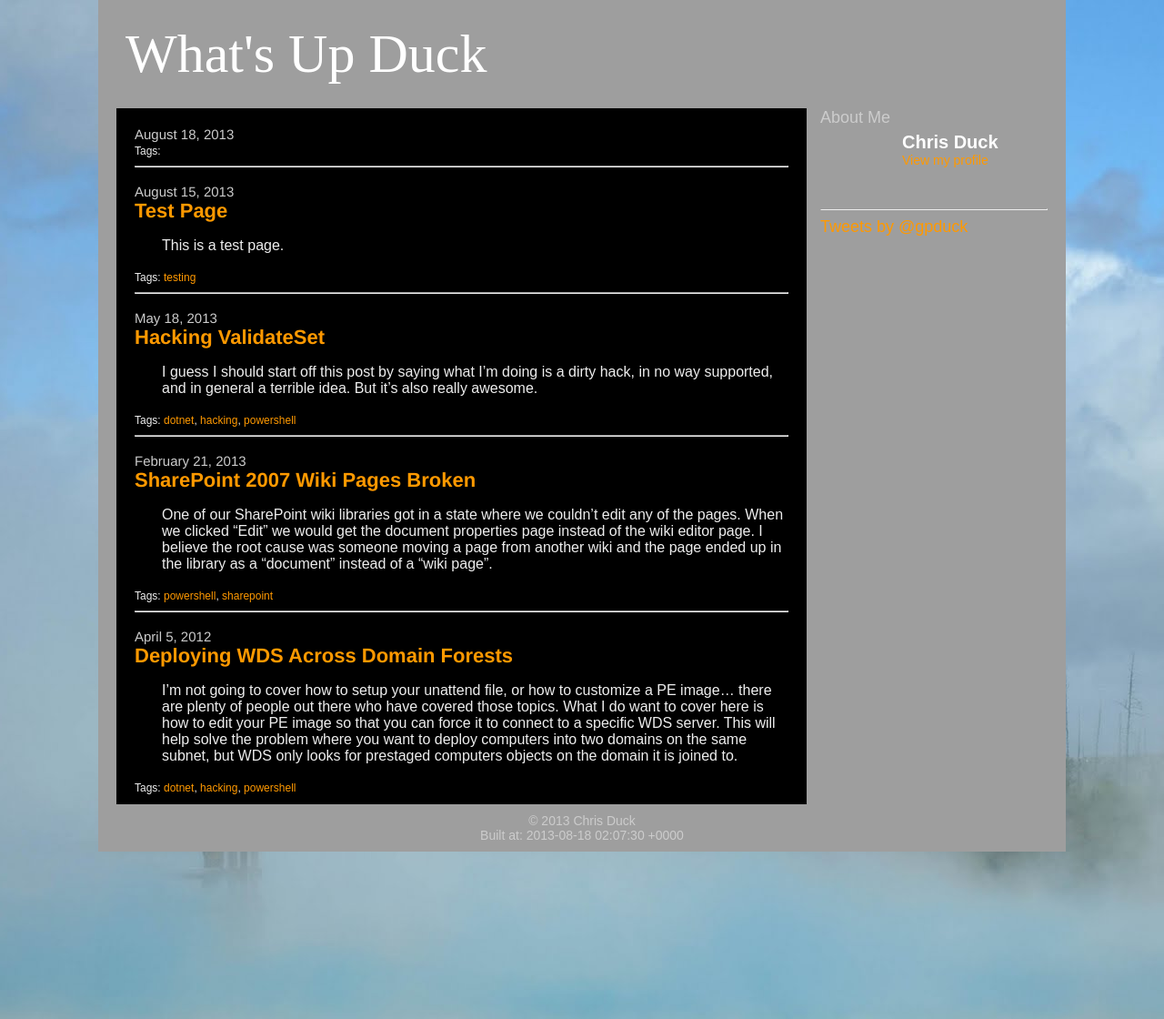
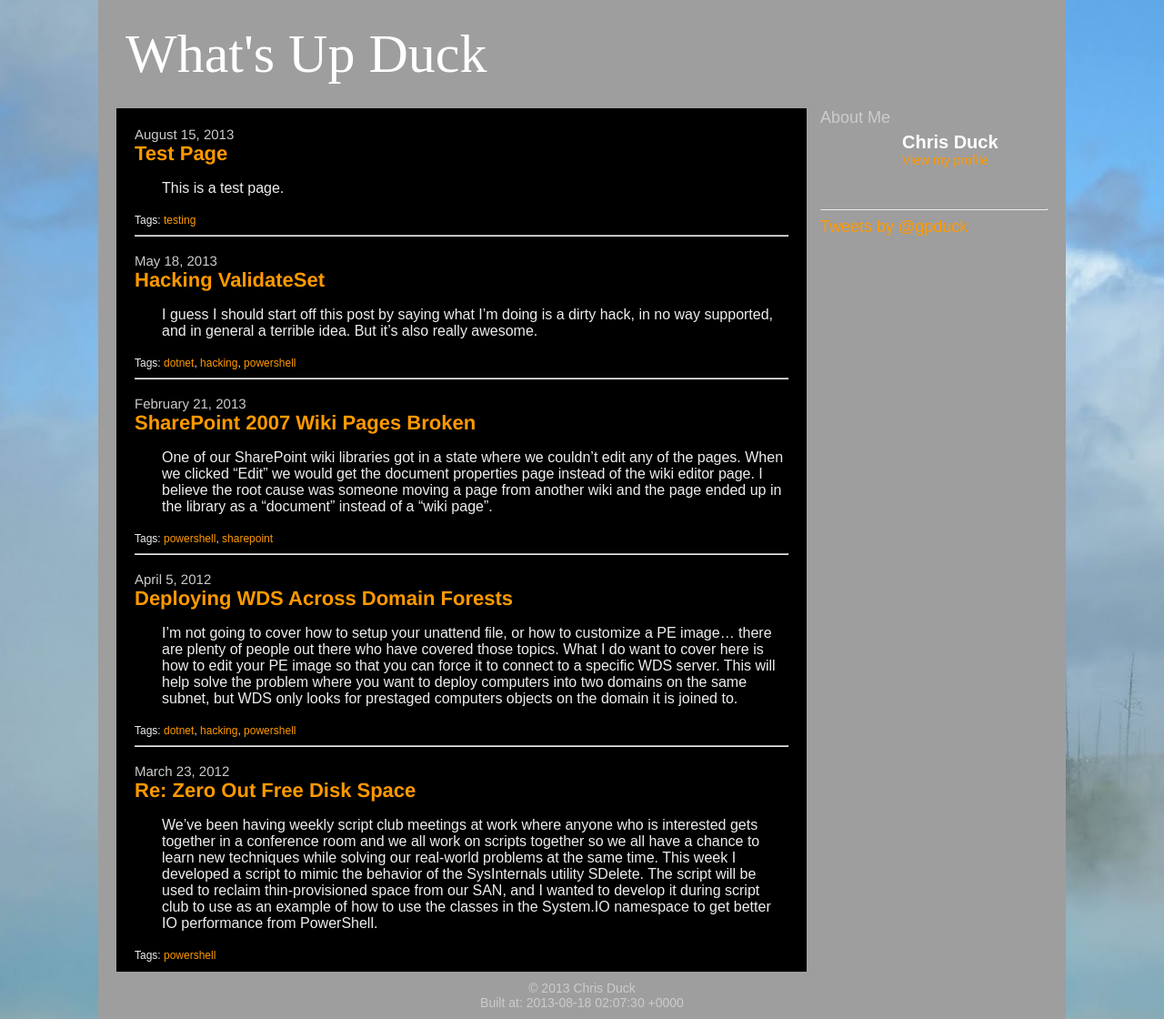
Before and after one commit to gpduck/gpduck.github.io, a Jekyll site: the page built from index.html, in a window 1280 px wide. Shown: the whole page at 91% size. Built offline with Jekyll 4.4.1, drawn with Linux system fonts in a browser that asks for light colours; comment, search, counter and statistics services are not loaded; grey boxes are pictures that could not be loaded.

Commit message:
fixed post front-matter

```diff
--- a/_posts/2012-03-23-re-zero-out-free-disk-space.markdown
+++ b/_posts/2012-03-23-re-zero-out-free-disk-space.markdown
@@ -1,6 +1,6 @@
 ---
 layout: post
-title: Re: Zero Out Free Disk Space
+title: "Re: Zero Out Free Disk Space"
 tags: [powershell]
 author: { link: "https://plus.google.com/111921112014612222144/about", name: Chris Duck }
 ---
--- a/_posts/_template.markdown
+++ b/_posts/_template.markdown
@@ -1,6 +1,6 @@
 ---
 layout: post
-title: $Title
+title: "$Title"
 tags: [$Tags]
 author: { link: "https://plus.google.com/111921112014612222144/about", name: Chris Duck }
 ---
```
